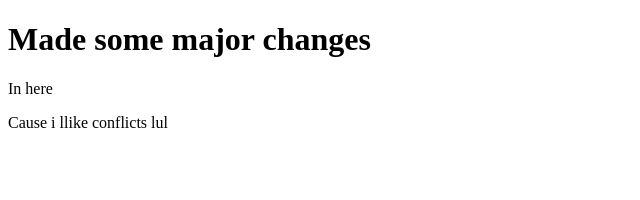
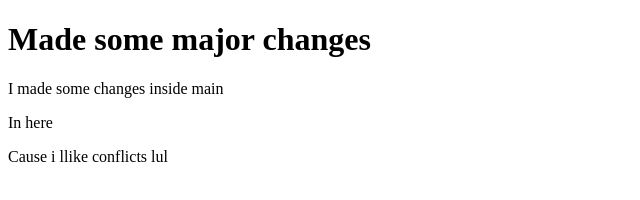
Before and after one commit to Arc-Data/GithubTest, a plain HTML site: page index.html in a window 1280 px wide. Shown: the whole page, without its empty margins (0-640 px from the left). Drawn offline with Linux system fonts and the light colour scheme.

Commit message:
Added some lines in index file

```diff
--- a/index.html
+++ b/index.html
@@ -7,7 +7,9 @@
 </head>
 <body>
 	<h1>Made some major changes </h1>
+	<p> I made some changes inside main </p>
 	<p> In here</p>
 	<p> Cause i llike conflicts lul</p>
+
 </body>
 </html>
```
